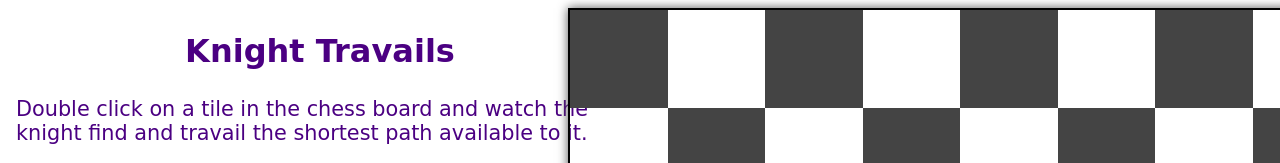
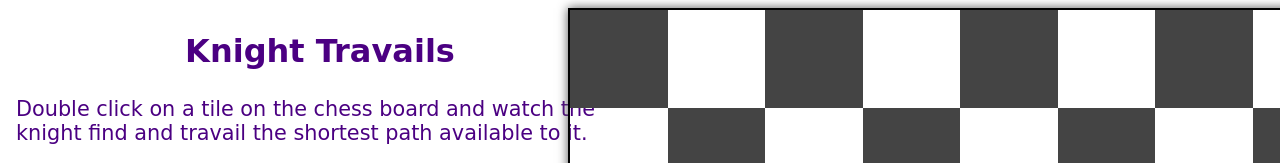
Before and after one commit to Donny-C-1/knight-travails, a website: page index.html in a window 1280 px wide. Shown: the top 163 px of the page. Drawn offline with Linux system fonts and the light colour scheme.

Commit message:
Made some edits in the html

```diff
--- a/index.html
+++ b/index.html
@@ -38,7 +38,7 @@
   <div id="container">
     <div id="menu">
       <h1 class="title">Knight Travails</h1>
-      <p>Double click on a tile in the chess board and watch the knight find and travail the shortest path available to it.</p>
+      <p>Double click on a tile on the chess board and watch the knight find and travail the shortest path available to it.</p>
       <p><b>Note:</b> When a tile has multiple paths leading to it that are equal, the knight will choose the first path that comes to it. </p>
     </div>
     <div id="board">
```
